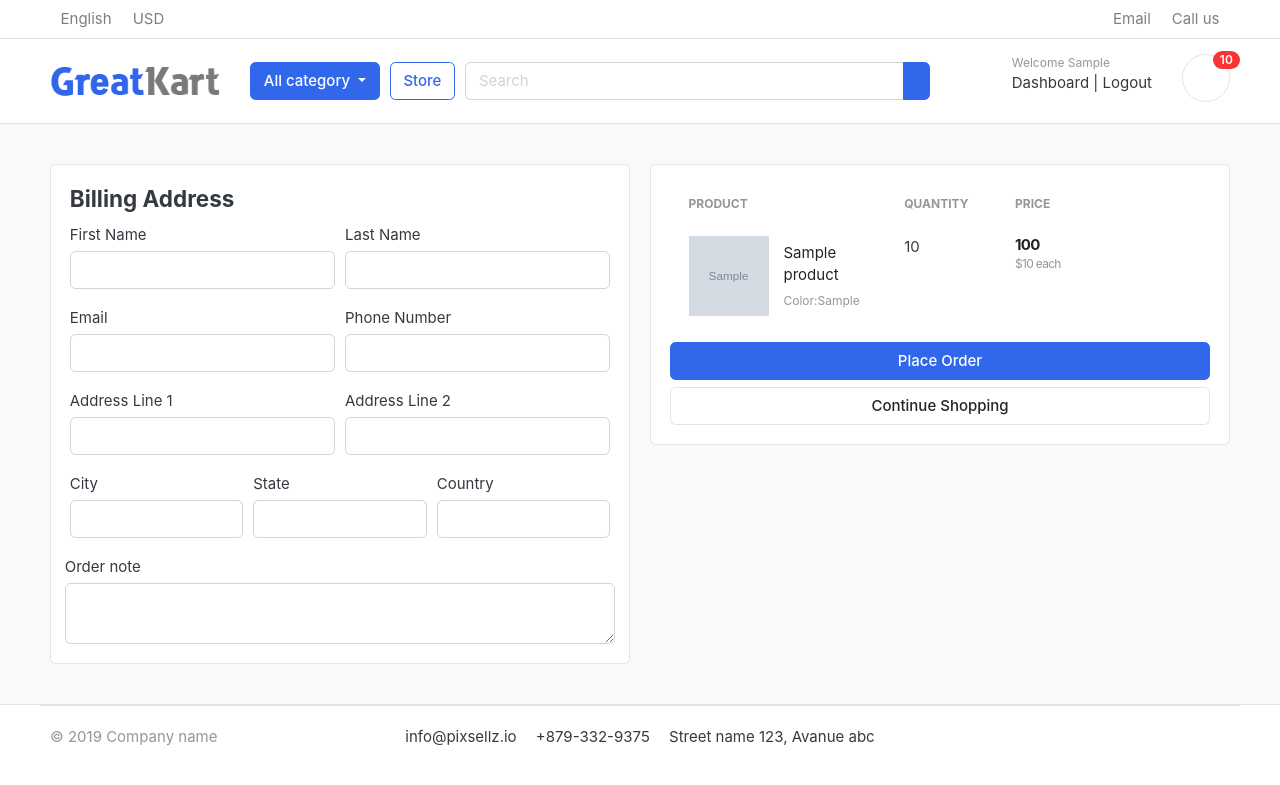
After one commit to Akshansh-Goel/ecommerce-website-django, a Django app: page /cart/checkout/ in a window 1280 px wide. The commit adds this page. Shown: the top 785 px of the page. Run offline with Django 4.2, Linux system fonts and the light colour scheme; a user stored in the database is signed in; tables that the repository leaves empty hold one stand-in row (values such as "Sample post"); grey boxes marked "Sample" are stand-in pictures; some libraries are stand-ins or nearby versions; some web fonts are replaced.

Commit message:
handled cart and checkout page for logged in users

```diff
--- a/cart/models.py
+++ b/cart/models.py
@@ -1,7 +1,7 @@
 from datetime import date
 from django.db import models
 from store.models import Product, Variation
-
+from accounts.models import Account
 # Create your models here.
 
 class Cart(models.Model):
@@ -12,9 +12,10 @@ class Cart(models.Model):
         return self.cart_id
 
 class CartItem(models.Model):
+    user = models.ForeignKey(Account,on_delete=models.CASCADE,null=True)
     product = models.ForeignKey(Product,on_delete=models.CASCADE)
     variations = models.ManyToManyField(Variation, blank=True)
-    cart = models.ForeignKey(Cart,on_delete=models.CASCADE)
+    cart = models.ForeignKey(Cart,on_delete=models.CASCADE,null=True)
     quantity = models.IntegerField()
     is_active = models.BooleanField(default=True)
 
--- a/cart/urls.py
+++ b/cart/urls.py
@@ -6,5 +6,5 @@ urlpatterns = [
     path('add_cart/<int:product_id>/', views.add_cart, name='add_cart'),
     path('remove_cart/<int:product_id>/<int:cart_item_id>/', views.remove_cart, name='remove_cart'),
     path('remove/<int:product_id>/',views.remove, name='remove'),
-
+    path('checkout/',views.checkout,name='checkout'),
 ]
--- a/cart/views.py
+++ b/cart/views.py
@@ -3,6 +3,7 @@ from django.shortcuts import get_object_or_404, render,redirect
 from django.http import HttpResponse
 from .models import Cart, CartItem
 from store.models import Product, Variation
+from django.contrib.auth.decorators import login_required
 
 # Create your views here.
 def _cart_id(request):
@@ -14,67 +15,158 @@ def _cart_id(request):
 
 
 def add_cart(request,product_id):
+    current_user = request.user
     product = Product.objects.get(id=product_id)
+    # print(product)
     product_variation = []
-    if request.method =='POST':
-        for item in request.POST:
-            key=item
-            value=request.POST[key]
-
-            try:
-                variation = Variation.objects.get(product=product, variation_category__iexact=key,variation_value__iexact=value)
-                product_variation.append(variation)
-            except:
-                pass
+    # print('abnhj')
+    if current_user.is_authenticated:
+        if request.method =='POST':
+        # print(123654)
+        # print(request.POST)
+            for key,value in request.POST.items():
+                # key=item
+                # value=request.POST[key]
+                # print(key)
+                # print(value)
+                # print(Variation.object.get(product=product))
+                try:
+                    variation = Variation.object.get(product=product, variation_category__iexact=key,variation_value__iexact=value)
+                    # print(25963)
+                    product_variation.append(variation)
+                    # print(product_variation)
+                    # print('bhnj')
+                except:
+                    # print('abcd')
+                    pass
 
 
-    try:
-        cart=Cart.objects.get(cart_id=_cart_id(request))
-    except Cart.DoesNotExist:
-        cart = Cart.objects.create(cart_id=_cart_id(request))
-    cart.save()
-
-    is_cart_item_exists = CartItem.objects.filter(product=product, cart=cart).exists()
-    if is_cart_item_exists:
-        cart_item = CartItem.objects.filter(product=product, cart=cart)
-        # check if current product variation exists in existing variation (in database)
-        ex_var_lst=[]
-        id=[]
-        for item in cart_item:
-            existing_variation = item.variations.all()
-            ex_var_lst.append(list(existing_variation))
-            id.append(item.id)
-
-        if product_variation in ex_var_lst:
-            # increase the quantity
-            index = ex_var_lst.index(product_variation)
-            id_index = id[index]
-            item = CartItem.objects.get(product=product,id=id_index)
-            item.quantity += 1
-            item.save()
 
 
+        is_cart_item_exists = CartItem.objects.filter(product=product, user = current_user).exists()
+        print(is_cart_item_exists)
+        if is_cart_item_exists:
+            cart_item = CartItem.objects.filter(product=product, user=current_user)
+            print(cart_item)
+            # check if current product variation exists in existing variation (in database)
+            ex_var_lst=[]
+            id=[]
+            for item in cart_item:
+                existing_variation = item.variations.all()
+                print(existing_variation)
+                ex_var_lst.append(list(existing_variation))
+                print(ex_var_lst)
+                id.append(item.id)
+
+            if product_variation in ex_var_lst:
+                # increase the quantity
+                # print(1)
+                index = ex_var_lst.index(product_variation)
+                id_index = id[index]
+                item = CartItem.objects.get(product=product,id=id_index)
+                print(item)
+                item.quantity += 1
+                item.save()
+
+
+            else:
+                item = CartItem.objects.create(product=product,quantity=1,user=current_user)
+                if len(product_variation)>0:
+                    item.variations.clear()
+                    item.variations.add(*product_variation)
+            # cart_item.quantity+=1
+                    item.save()
+                    print(item.variations.all())
         else:
-            item = CartItem.objects.create(product=product,quantity=1,cart=cart)
+            cart_item = CartItem.objects.create(product=product, user=current_user, quantity=1)
             if len(product_variation)>0:
-                item.variations.clear()
-                item.variations.add(*product_variation)
-        # cart_item.quantity+=1
+                cart_item.variations.clear()
+                cart_item.variations.add(*product_variation)
+            cart_item.save()
+            print(cart_item.variations.all())
+
+        return redirect('cart')
+    else:
+
+        if request.method =='POST':
+            # print(123654)
+            # print(request.POST)
+            for key,value in request.POST.items():
+                # key=item
+                # value=request.POST[key]
+                # print(key)
+                # print(value)
+                # print(Variation.object.get(product=product))
+                try:
+                    variation = Variation.object.get(product=product, variation_category__iexact=key,variation_value__iexact=value)
+                    # print(25963)
+                    product_variation.append(variation)
+                    # print(product_variation)
+                    # print('bhnj')
+                except:
+                    # print('abcd')
+                    pass
+
+
+        try:
+            cart=Cart.objects.get(cart_id=_cart_id(request))
+        except Cart.DoesNotExist:
+            cart = Cart.objects.create(cart_id=_cart_id(request))
+        cart.save()
+
+        is_cart_item_exists = CartItem.objects.filter(product=product, cart=cart).exists()
+        print(is_cart_item_exists)
+        if is_cart_item_exists:
+            cart_item = CartItem.objects.filter(product=product, cart=cart)
+            print(cart_item)
+            # check if current product variation exists in existing variation (in database)
+            ex_var_lst=[]
+            id=[]
+            for item in cart_item:
+                existing_variation = item.variations.all()
+                print(existing_variation)
+                ex_var_lst.append(list(existing_variation))
+                print(ex_var_lst)
+                id.append(item.id)
+
+            if product_variation in ex_var_lst:
+                # increase the quantity
+                print(1)
+                index = ex_var_lst.index(product_variation)
+                id_index = id[index]
+                item = CartItem.objects.get(product=product,id=id_index)
+                print(item)
+                item.quantity += 1
                 item.save()
-    else:
-        cart_item = CartItem.objects.create(product=product, cart=cart, quantity=1)
-        if len(product_variation)>0:
-            cart_item.variations.clear()
-            cart_item.variations.add(*product_variation)
-        cart_item.save()
 
-    return redirect('cart')
+
+            else:
+                item = CartItem.objects.create(product=product,quantity=1,cart=cart)
+                if len(product_variation)>0:
+                    item.variations.clear()
+                    item.variations.add(*product_variation)
+            # cart_item.quantity+=1
+                    item.save()
+                    print(item.variations.all())
+        else:
+            cart_item = CartItem.objects.create(product=product, cart=cart, quantity=1)
+            if len(product_variation)>0:
+                cart_item.variations.clear()
+                cart_item.variations.add(*product_variation)
+            cart_item.save()
+            print(cart_item.variations.all())
+
+        return redirect('cart')
 
 def remove_cart(request,product_id,cart_item_id):
-    cart = Cart.objects.get(cart_id = _cart_id(request))
+
     product = get_object_or_404(Product,id=product_id)
     try:
-        cart_item = CartItem.objects.get(product=product, cart=cart,id=cart_item_id)
+        if request.user.is_authenticated:
+            cart_item = CartItem.objects.get(product=product, user=request.user,id=cart_item_id)
+        else:
+            cart = Cart.objects.get(cart_id = _cart_id(request))
+            cart_item = CartItem.objects.get(product=product, cart=cart,id=cart_item_id)
         if cart_item.quantity > 1:
             cart_item.quantity -= 1
             cart_item.save()
@@ -85,9 +177,13 @@ def remove_cart(request,product_id,cart_item_id):
     return redirect('cart')
 
 def remove(request,product_id):
-    cart = Cart.objects.get(cart_id = _cart_id(request))
+
     product = get_object_or_404(Product,id=product_id)
-    cart_item = CartItem.objects.get(product=product, cart=cart)
+    if request.user.is_authenticated:
+        cart_item = CartItem.objects.get(product=product, user=request.user)
+    else:
+        cart = Cart.objects.get(cart_id = _cart_id(request))
+        cart_item = CartItem.objects.get(product=product, cart=cart)
     cart_item.delete()
 
     return redirect('cart')
@@ -96,8 +192,11 @@ def remove(request,product_id):
 
 def cart(request,total=0,quantity=0,cart_items=None,tax=0,grand_total=0):
     try:
-        cart = Cart.objects.get(cart_id = _cart_id(request))
-        cart_items = CartItem.objects.filter(cart=cart, is_active=True)
+        if request.user.is_authenticated:
+            cart_items = CartItem.objects.filter(user=request.user, is_active=True)
+        else:
+            cart = Cart.objects.get(cart_id = _cart_id(request))
+            cart_items = CartItem.objects.filter(cart=cart, is_active=True)
         for item in cart_items:
             total += item.product.price * item.quantity
             quantity += item.quantity
@@ -116,3 +215,28 @@ def cart(request,total=0,quantity=0,cart_items=None,tax=0,grand_total=0):
 
 
     return render(request,'store/cart.html',context)
+
+@login_required(login_url='login')
+def checkout(request,total=0,quantity=0,cart_items=None,tax=0,grand_total=0):
+    try:
+        if request.user.is_authenticated:
+            cart_items = CartItem.objects.filter(user=request.user, is_active=True)
+        else:
+            cart = Cart.objects.get(cart_id = _cart_id(request))
+            cart_items = CartItem.objects.filter(cart=cart, is_active=True)
+        for item in cart_items:
+            total += item.product.price * item.quantity
+            quantity += item.quantity
+            tax = 0.02*total
+            grand_total = total + tax
+    except Cart.DoesNotExist:
+        pass
+
+    context = {
+        'total':total,
+        'quantity':quantity,
+        'cart_items':cart_items,
+        'tax':tax,
+        'grand_total':grand_total
+    }
+    return render(request,'store/checkout.html',context)
--- a/store/models.py
+++ b/store/models.py
@@ -43,5 +43,5 @@ class Variation(models.Model):
 
     object = VariationManager()
 
-    def _str_(self):
+    def __str__(self):
         return self.variation_value
--- /dev/null
+++ b/templates/store/checkout.html
@@ -0,0 +1,135 @@
+{% extends 'base.html' %}
+{% load static %}
+{% block content %}
+
+<section class="section-content padding-y bg">
+    <div class="container">
+
+    <!-- ============================ COMPONENT 1 ================================= -->
+
+
+    <div class="row">
+        <aside class="col-lg-6">
+    <div class="card">
+    <div class="card-body">
+        <h4 class="card-title mb=4">Billing Address</h4>
+        <form action="" method="POST" >
+            {% csrf_token %}
+            <div class="form-row">
+                <div class="col form-group">
+                    <label for="">First Name</label>
+                    <input type="text" name="first_name" class="form-control" required>
+                </div>
+                <div class="col form-group">
+                    <label for="">Last Name</label>
+                    <input type="text" name="last_name" class="form-control" required>
+                </div>
+            </div>
+            <div class="form-row">
+                <div class="col form-group">
+                    <label for="">Email</label>
+                    <input type="email" name="email" class="form-control" required>
+                </div>
+                <div class="col form-group">
+                    <label for="">Phone Number</label>
+                    <input type="text" name="phone_number" class="form-control" required>
+                </div>
+            </div>
+            <div class="form-row">
+                <div class="col form-group">
+                    <label for="">Address Line 1</label>
+                    <input type="email" name="address_line1" class="form-control" required>
+                </div>
+                <div class="col form-group">
+                    <label for="">Address Line 2</label>
+                    <input type="text" name="address_line2" class="form-control" >
+                </div>
+            </div>
+            <div class="form-row">
+                <div class="col form-group">
+                    <label for="">City</label>
+                    <input type="email" name="city" class="form-control" required>
+                </div>
+                <div class="col form-group">
+                    <label for="">State</label>
+                    <input type="text" name="state" class="form-control" >
+                </div>
+                <div class="col form-group">
+                    <label for="">Country</label>
+                    <input type="text" name="country" class="form-control" >
+                </div>
+            </div>
+            <div class="form-row">
+                <label for="">Order note</label>
+                <textarea name="order_note" rows="2" class="form-control"></textarea>
+            </div>
+
+    </div>
+    </div> <!-- card.// -->
+
+        </aside> <!-- col.// -->
+        <aside class="col-lg-6">
+
+            <div class="card">
+            <div class="card-body">
+                <table class="table table-borderless table-shopping-cart">
+                    <thead class="text-muted">
+                    <tr class="small text-uppercase">
+                      <th scope="col">Product</th>
+                      <th scope="col" width="120">Quantity</th>
+                      <th scope="col" width="120">Price</th>
+                      <th scope="col" class="text-right" width="200"> </th>
+                    </tr>
+                    </thead>
+                    <tbody>
+                    {% for item in cart_items %}
+                    <tr>
+                        <td>
+                            <figure class="itemside align-items-center">
+                                <div class="aside"><img src="{{ item.product.image.url }}" class="img-sm"></div>
+                                <figcaption class="info">
+                                    <a href="{{item.product.get_url}}" class="title text-dark">{{item.product.product_name}}</a>
+                                    <p class="text-muted small">
+                                    {% if item.variations.all %}
+                                    {%for i in item.variations.all%}
+                                    {{i.variation_category | capfirst }}:{{i.variation_value | capfirst}} <br>
+                                    {%endfor%}
+                                    {%else%}
+                                    abbb
+                                    {%endif%}
+
+                                    </p>
+                                </figcaption>
+                            </figure>
+                        </td>
+                        <td>
+                        <label for="">{{item.quantity}}</label>
+                        </td>
+                        <td>
+                            <div class="price-wrap">
+                                <var class="price">{{item.sub_total}}</var>
+                                <small class="text-muted"> ${{item.product.price}} each</small>
+                            </div> <!-- price-wrap .// -->
+
+                    </tr>
+                    {% endfor %}
+                    </tbody>
+                    </table>
+
+                <button type="submit" name="submit" class="btn btn-primary btn-block">Place Order</button>
+                <a href="{%url 'store' %}" class="btn btn-light btn-block">Continue Shopping</a>
+            </form>
+            </div> <!-- card-body.// -->
+            </div> <!-- card.// -->
+
+    </aside> <!-- col.// -->
+
+
+    </div> <!-- row.// -->
+
+    <!-- ============================ COMPONENT 1 END .// ================================= -->
+
+    </div> <!-- container .//  -->
+    </section>
+    <!-- ========================= SECTION CONTENT END// ========================= -->
+    {% endblock %}
--- a/templates/store/product_detail.html
+++ b/templates/store/product_detail.html
@@ -17,7 +17,7 @@
             </aside>
             <main class="col-md-6 border-left">
 
-    <form action="{% url 'add_cart' single_product.id %}" methood="POST">
+    <form action="{% url 'add_cart' single_product.id %}" method="POST">
       {%csrf_token%}
     <article class="content-body">
 
```
Also changed, not shown: accounts/views.py (+70 -2 lines), cart/context_processor.py (+5 -2 lines), templates/store/cart.html (+14 -7 lines), cart/migrations/0003_cartitem_user_alter_cartitem_cart.py (added).
